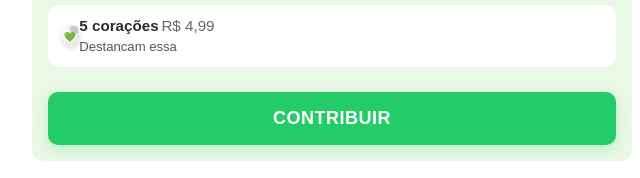
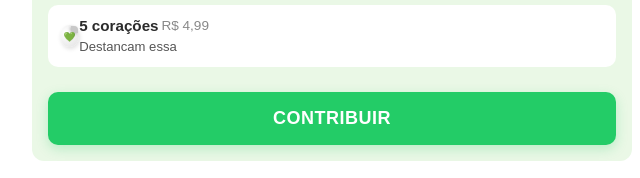
Before and after one commit to nixeng2334/projeto-vakinha.com, a website: page public/index.html in a window 1280 px wide. Shown: the part 1028-1206 px from the top of the page, 308-948 px from the left. Drawn offline with Linux system fonts and the light colour scheme.

Commit message:
Change price span to badge-free class

```diff
--- a/public/index.html
+++ b/public/index.html
@@ -225,7 +225,7 @@
                            <div class="card-content">
                                <div class="card-title-row">
                                    <strong>5 corações</strong>
-                                   <span class="card-price">R$ 4,99</span>
+                                   <span class="badge-free">R$ 4,99</span>
                                </div>
                                <p>Destancam essa</p>
                            </div>
```
